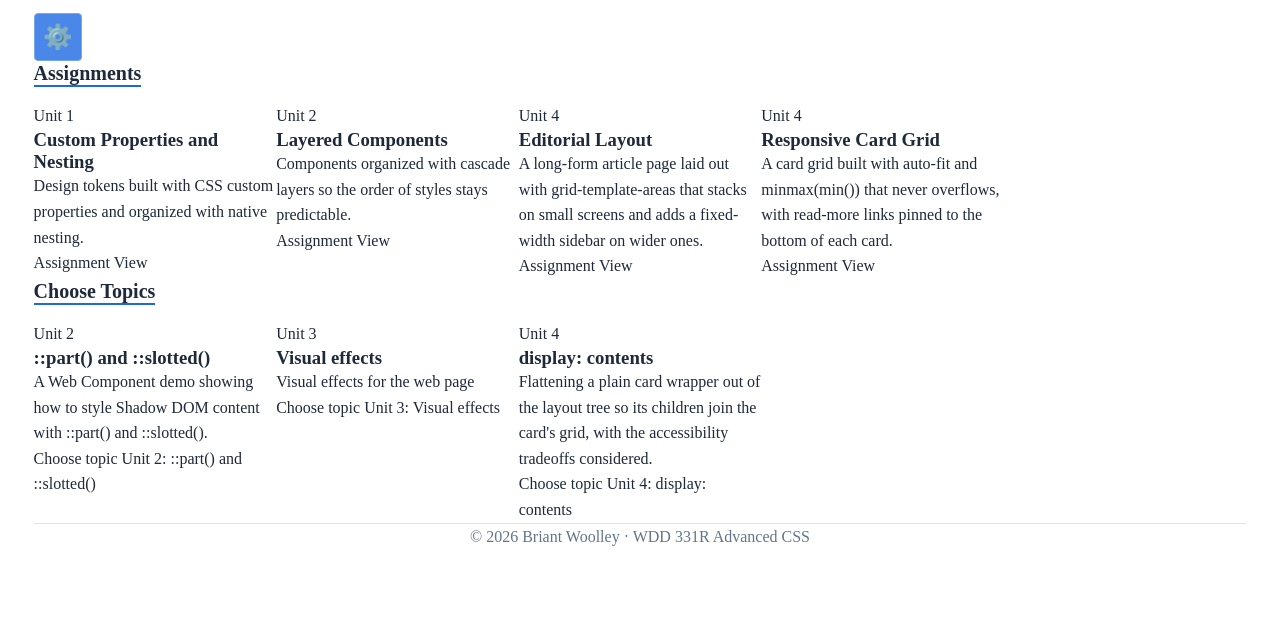
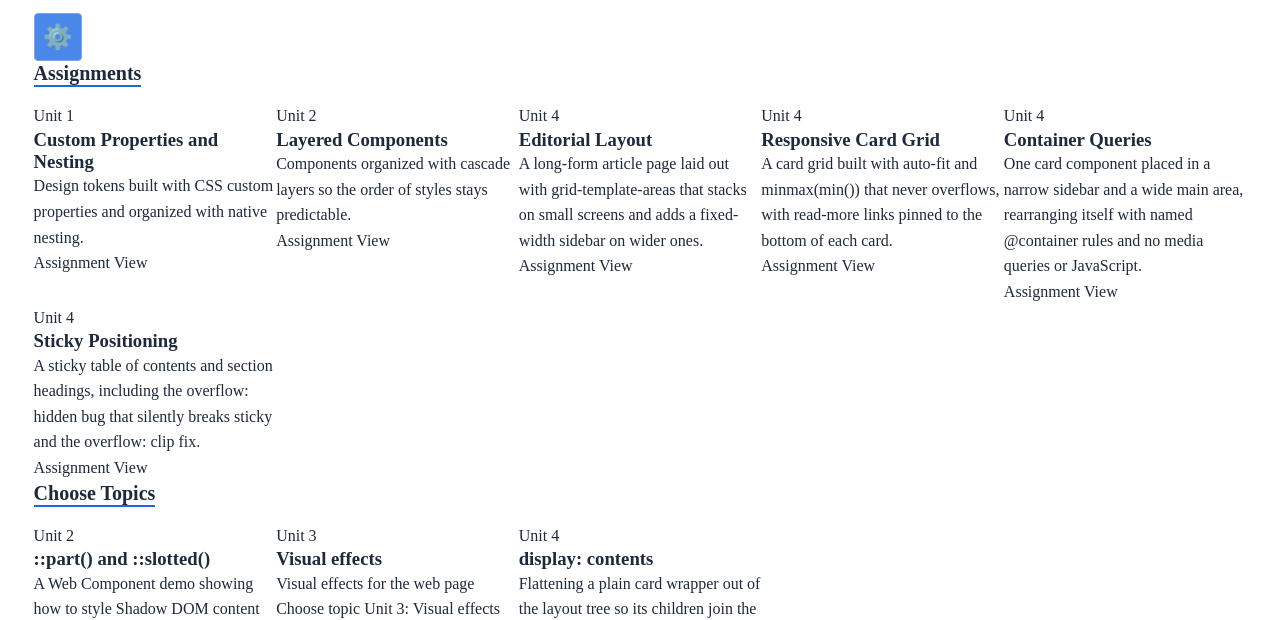
Before and after one commit to BriantLev1/Portfolio, a website: page index.html in a window 1280 px wide. Shown: the part 187-807 px from the top of the page. Drawn offline with Linux system fonts and the light colour scheme.

Commit message:
updated links

```diff
--- a/index.html
+++ b/index.html
@@ -85,6 +85,26 @@
                         <a href="unit-4/grid-layout/cards.html">View<span class="visually-hidden"> Responsive Card Grid</span></a>
                     </div>
                 </article>
+
+                <article class="card">
+                    <span class="card-tag">Unit 4</span>
+                    <h3>Container Queries</h3>
+                    <p>One card component placed in a narrow sidebar and a wide main area, rearranging itself with named @container rules and no media queries or JavaScript.</p>
+                    <div class="card-meta">
+                        <span>Assignment</span>
+                        <a href="unit-4/advanced/container-demo.html">View<span class="visually-hidden"> Container Queries</span></a>
+                    </div>
+                </article>
+
+                <article class="card">
+                    <span class="card-tag">Unit 4</span>
+                    <h3>Sticky Positioning</h3>
+                    <p>A sticky table of contents and section headings, including the overflow: hidden bug that silently breaks sticky and the overflow: clip fix.</p>
+                    <div class="card-meta">
+                        <span>Assignment</span>
+                        <a href="unit-4/advanced/sticky-demo.html">View<span class="visually-hidden"> Sticky Positioning</span></a>
+                    </div>
+                </article>
             </div>
         </section>
 
```
Also changed, not shown: README.md.
